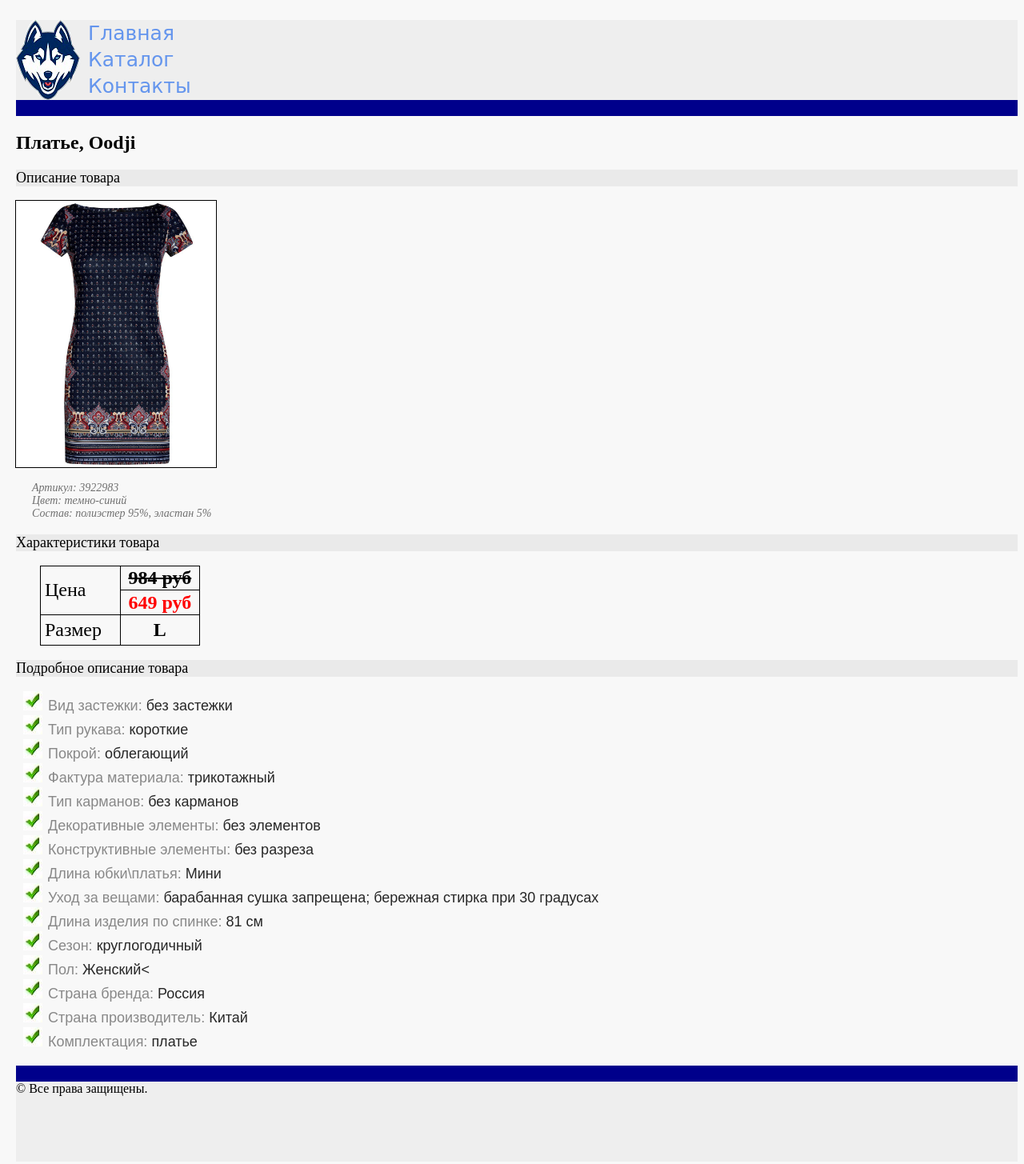
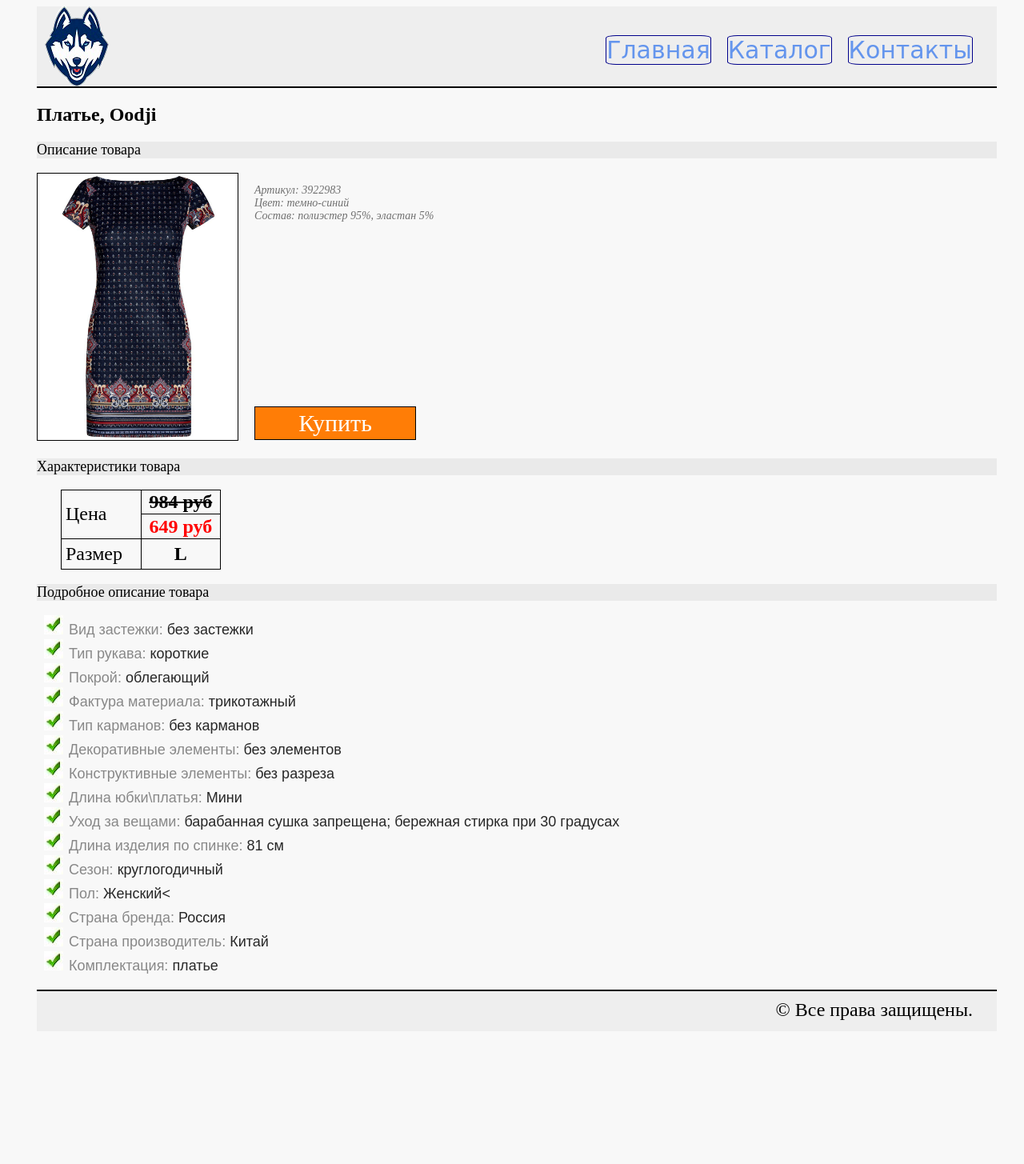
Before and after one commit to DSmol/html-css, a plain HTML site: page catalog/dress-3.html in a window 1280 px wide. Shown: the whole page at 80% size. After the commit the page ends 1297 px from the top, so only its background shows below. Drawn offline with Linux system fonts and the light colour scheme.

Commit message:
блочная верстка

```diff
--- a/catalog/dress-3.html
+++ b/catalog/dress-3.html
@@ -1,36 +1,53 @@
 <!DOCTYPE html>
-<html>
+<html lang="en">
 <head>
     <meta charset="UTF-8">
-    <title>Платье, Oodji</title>
+    <title>Контакты</title>
     <link rel="stylesheet" href="../style.css">
 </head>
 <body>
-   <div class="block_header block_header_logo">
+    <div class="conteiner">
+        <div class="block_header">
 
+            <div class="block_logo">
+            <a href="../index.html"> <img src="../logo.png" alt="logo"></a>
+            </div>
+
+            <div class="block_menu">
                 <ul class="menu">
                     <li><a class="menu-link" href="../index.html"> Главная</a></li>
                     <li><a class="menu-link" href="catalog.html"> Каталог</a></li>
                     <li><a class="menu-link" href="../contacts.html"> Контакты</a></li>
                 </ul>
+
             </div>
-    <div class="block_black">
         </div>
-
+        <div class="content">
             <h2>Платье, Oodji</h2>
             <h3 class="title_h3">
                 Описание товара
             </h3>
+            <div class="block_description_1">
+                <div class="block_description_1_img">
                     <a href="dress-3.jpg" target="_blank"><img src="dress-3.jpg" alt="dress-3"  class="img_catalog image_catalog_hover"></a>
+                    </div>
+                <div class="block_description_1_text">
                     <p class="description_1">
                     Артикул: 3922983 <br>
                     Цвет: темно-синий <br>
                     Состав: полиэстер 95%, эластан 5% <br>
                     </p>
+                    <div class="button_buy">
+                        Купить
+                    </div>
+                </div>
+            </div>
 
             <h3 class="title_h3">
                     Характеристики товара
             </h3>
+
+            <div class="block_description_2">
 
                 <table class="table">
                     <tr>
@@ -45,10 +62,12 @@
                         <td><b>L</b></td>
                     </tr>
                 </table>
+            </div>
 
             <h3 class="title_h3">
                 Подробное описание товара
             </h3>
+            <div class="block_description_3">
                 <ul class="description_3">
                     <li>Вид застежки: <span>без застежки</span></li>
                     <li>Тип рукава: <span>короткие</span></li>
@@ -66,11 +85,22 @@
                     <li>Страна производитель: <span>Китай</span></li>
                     <li>Комплектация: <span>платье</span></li>
                 </ul>
+            </div>
+        </div>
+        <div class="block_footer">
 
-    <div class="block_black "></div>
-    <div class="block_footer">
+            <div class="block_footer_copy">
                 &copy; Все права защищены.
             </div>
+
+        </div>
+
+
+    </div>
+
+
+
+
 </body>
 
 </html>
--- a/contacts.html
+++ b/contacts.html
@@ -6,28 +6,41 @@
     <link rel="stylesheet" href="style.css">
 </head>
 <body>
-    <div class="block_header block_header_logo">
+    <div class="conteiner">
+        <div class="block_header">
 
+        <div class="block_logo">
+        <a href="index.html"> <img src="logo.png" alt="logo"></a>
+        </div>
+
+        <div class="block_menu">
             <ul class="menu">
                 <li><a class="menu-link" href="index.html"> Главная</a></li>
                 <li><a class="menu-link" href="catalog/catalog.html"> Каталог</a></li>
                 <li><a class="menu-link" href="contacts.html"> Контакты</a></li>
             </ul>
+
         </div>
-    <div class="block_black">
+
     </div>
 
 
+    <div class="content">
 
         <h1 class="title_h1">
          Напишите нам
         </h1>
+
         <form action=""  class="input_field">
+
             <h3>
             Поля для заполнения:
             </h3>
-        <input class="input_field_input input_field_input_focused" type="text" placeholder="Введите ваше имя" ><br>
-        <input class="input_field_input input_field_input_focused" type="email"placeholder="Введите ваш email"  ><br>
+
+            <input class="input_field_input" type="text" placeholder="Введите ваше имя" ><br>
+
+            <input class="input_field_input" type="email"placeholder="Введите ваш email"  ><br>
+
             <select class="input_field_select">
                 <option selected>Укажите тему сообщения</option>
                 <option value="1">Жалоба</option>
@@ -35,20 +48,36 @@
                 <option value="3">Поздравление</option>
                 <option value="4">Хочу у вас работать</option>
             </select><br>
+
             <textarea class="input_field_textarea" placeholder="Введите ваше сообщение здесь" ></textarea><br>
+
             <button type="submit" class="input_field_button">Отправить</button>
+
             <button type="reset" class="input_field_button">Удалить</button>
         </form><br>
 
             <p class="description_3">Товары из нашего интернет магазина вы можете получить в следующих пунктах выдачи: </p><br>
-
-         <script type="text/javascript" charset="utf-8" async src="https://api-maps.yandex.ru/services/constructor/1.0/js/?um=constructor%3A1355014fb1a7a7757cde324cf1a19a068ac469d1b996cec7c57317c1f001758b&amp;width=394&amp;height=459&amp;lang=ru_RU&amp;scroll=true"></script>
+            <div class="map">
+                <script type="text/javascript" charset="utf-8" async src="https://api-maps.yandex.ru/services/constructor/1.0/js/?um=constructor%3A1355014fb1a7a7757cde324cf1a19a068ac469d1b996cec7c57317c1f001758b&amp;width=100%&amp;height=374&amp;lang=ru_RU&amp;scroll=true"></script>
+            </div>
 
 
-    <div class="block_black "></div>
+    </div>
+
     <div class="block_footer">
+
+        <div class="block_footer_copy">
             &copy; Все права защищены.
         </div>
+
+    </div>
+
+
+</div>
+
+
+
+
 </body>
 
 </html>
--- a/style.css
+++ b/style.css
@@ -2,47 +2,65 @@
 background-color: #f8f8f8;
 ;margin-left: 20px;
 }
+
+.conteiner{
+    width: 1200px;
+    margin: 0 auto;
+
+}
+.block_header{
+    display: flex;
+    justify-content: space-between;
+    background-color: #eee;
+    height: 100px;
+    border-bottom: 2px solid black;
+
+}
+
+.block_logo{
+    display: block;
+    height:100px;
+    width: 80px;
+    margin-left: 10px;
+
+}
+.block_menu{
+    margin-right: 30px;
+}
 .menu{
+    display: flex;
     list-style-type: none;
     font-family: cursive;
-    font-size: 25px;
-    margin-left: 50px;
-    line-height: 33px;
+    font-size: 30px;
+    line-height: 50px;
 }
 .menu-link{
+    border: 1px solid darkblue;
+    border-radius: 10%;
     color: cornflowerblue;
     text-decoration: none;
+    margin-left: 20px;
+    line-height: 30px;
 }
 .menu-link:hover{
     color: red;
+    background-color: aliceblue;
 }
 
-.block_header{
+.block_footer{
+    display: flex;
+    height: 50px;
     background-color: #eee;
-    height: 100px;
-    position: relative
+    border-top: 2px solid black;
+    position: relative;
 }
+.block_footer_copy{
+    position: absolute;
+    top: 10px;
+    right: 30px;
+    font-size: 24px;
 
-.block_header_logo:after{
-    content: ' ';
-    display: block;
-    background-image: url(logo.png);
-    height:100px;
-    width: 80px;
-    position: absolute;
-    top: 0;
 }
-.block_black:after{
-    content: ' ';
-    display: block;
-    height: 20px;
-    background-color: darkblue;
-}
-.block_footer{
-    height: 100px;
-    background-color: #eee;
-}
-
 .title_h1{
     color: darkslateblue;
     font-size: 30px;
@@ -57,21 +75,69 @@
     font-weight: 400;
     background-color: #eaeaea
 }
-
+.block_catalog{
+    display: flex;
+    justify-content: space-around;
+    flex-wrap: wrap;
+    align-items: center;
+}
 .img_catalog{
     width: 250px;
-    outline: 1px solid black;
+    border: 1px solid black;
 }
-.image_catalog_hover:hover{
-    outline: 0px solid black;
+.img_catalog:hover{
+    border: 1px solid transparent;
 }
 
+
+.img_product{
+    width: 250px;
+    border: 1px solid black;
+}
+.img_product:hover{
+    border: 1px solid transparent;
+}
+
+.block_description_1{
+   display: flex;
+}
+.block_description_1_img{
+}
+.block_description_1_text{
+    margin-left: 20px;
+    position: relative;
+}
+.button_buy{
+    width: 200px;
+    height: 40px;
+    border: 1px solid black;
+    background-color: #ff7d06;
+    font-size: 30px;
+    text-align: center;
+    line-height: 40px;
+    color: white;
+    position: absolute;
+    bottom: 5px;
+}
+.button_buy:hover{
+    background-color: red;
+
+}
+.block_description_2{
+    clear: both;
+
+}
+.block_description_3{
+}
 .description_1{
     color: #707070;
     font-size: 14px;
     font-style: italic;
     line-height: 16px;
-    margin-left: 20px;
+}
+
+.description_1 span {
+    color:#272727
 }
 .description_2{
     color: #484343;
@@ -114,7 +180,7 @@
     width: 400px;
     text-transform: capitalize;
 }
-.input_field_input_focused:focus{
+.input_field_input:focus{
     background: #eee;
     border: 2px solid #29B0D9;
 }
@@ -132,6 +198,17 @@
     height: 200px;
     margin-left: 0px;
     text-transform: capitalize;
+}
+
+.input_field_textarea:focus{
+    background: #eee;
+    border: 2px solid #29B0D9;
+}
+
+.map{
+    width: auto;
+    height: 374px;
+    border: 1px solid black;
 }
 option[value="1"]{
     color: red;
```
Also changed, not shown: catalog/catalog.html (+41 -12 lines), catalog/dress-1.html (+51 -9 lines), catalog/dress-2.html (+50 -10 lines), index.html (+28 -11 lines). Lines whose indentation alone changed are shown as unchanged.
